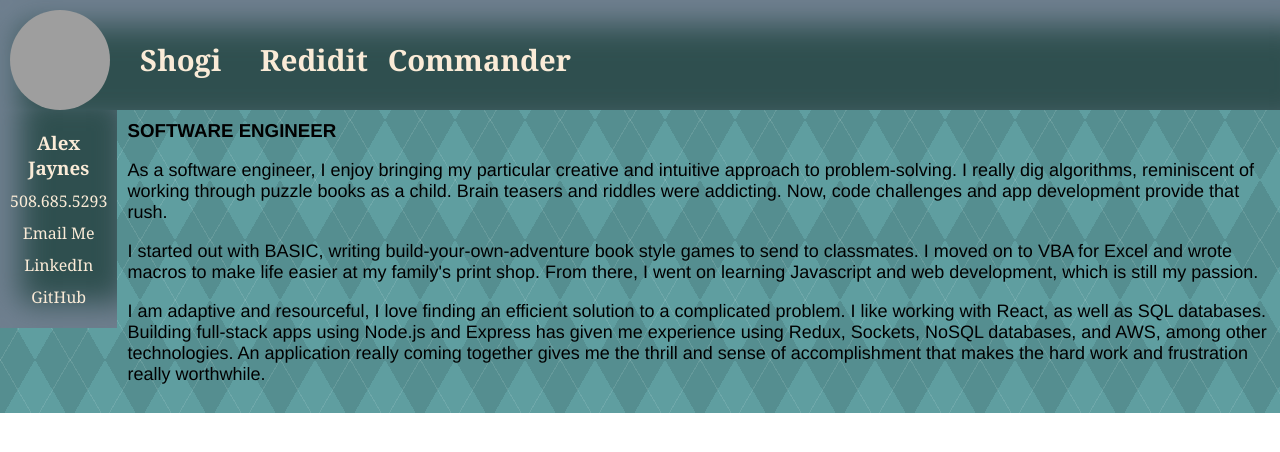
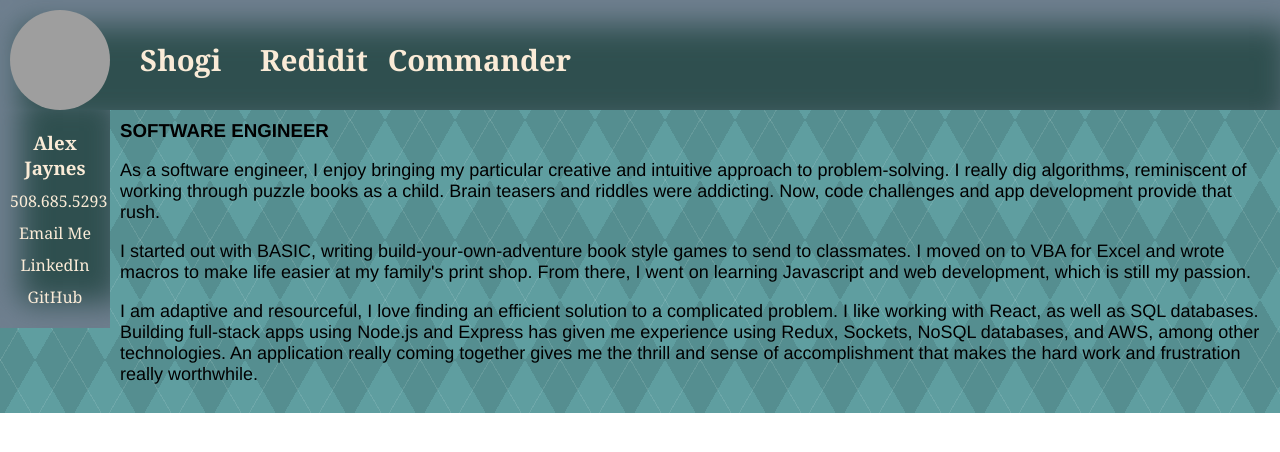
Before and after one commit to Ocheyo/portfolio, a React app: page / in a window 1280 px wide. Built offline with nearby package versions, Linux system fonts and the light colour scheme; grey boxes are pictures that could not be loaded.

Commit message:
more fix

```diff
--- a/public/styles.css
+++ b/public/styles.css
@@ -1,3 +1,7 @@
+*{
+  box-sizing: border-box;
+}
+
 body {
   margin: 0;
   padding: 0;
@@ -32,7 +36,7 @@ h5 {
   background-color: darkslategray;
   color: antiquewhite;
   text-align: center;
-  width: 100px;
+  width: 110px;
   height: -webkit-fill-available;
 }
 
@@ -68,8 +72,7 @@ h5 {
   box-shadow: 15px 20px 30px 5px slategray inset;
   padding: 10px;
   background-color: darkslategray;
-  height: 90px;
-  width: 100%;
+  height: 110px;
   display: block;
 
 }
```
